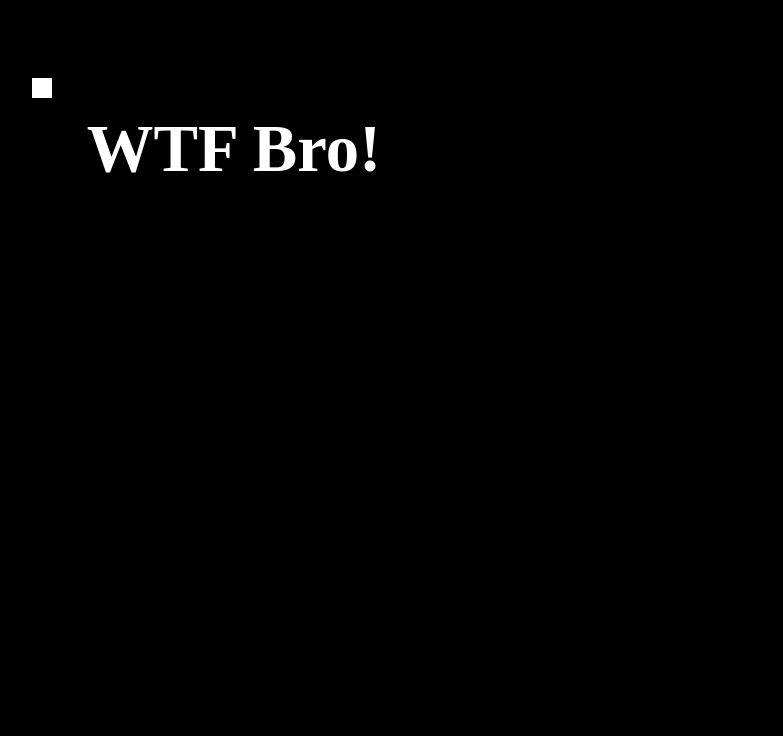
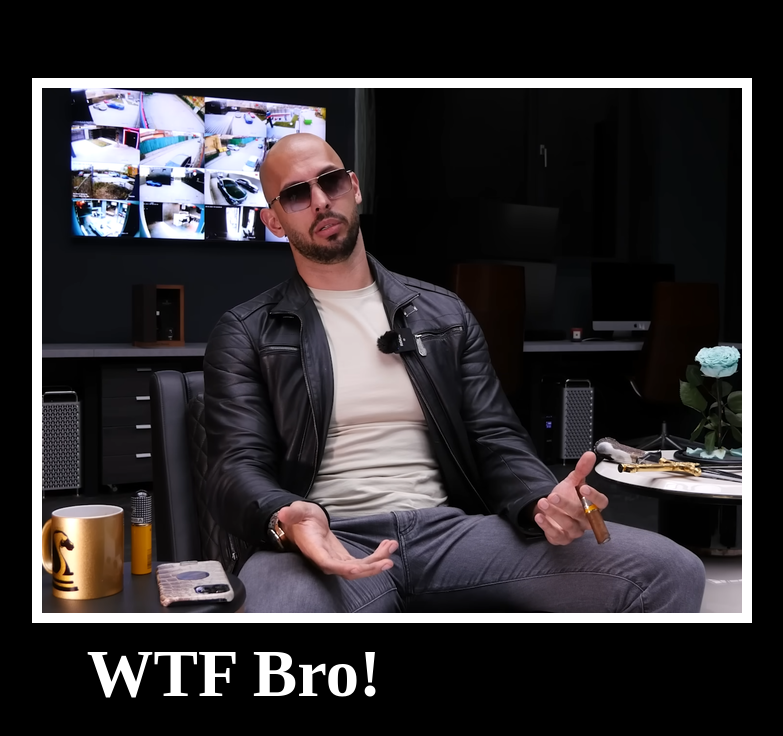
Before and after one commit to Shauryak07/Free-Money-, a plain HTML site: page index.html in a window 1280 px wide. Shown: the whole page, without its empty margins (406-1189 px from the left). Drawn offline with Linux system fonts and the light colour scheme.

Commit message:
Add files via upload

```diff
--- a/index.html
+++ b/index.html
@@ -22,7 +22,7 @@ But it must have the following features:
 </head>
 <body>
   <link rel="stylesheet" href="./style.css">
-  <img src="../6.4 Motivation Meme Project/assets/62fea815ec781d001868c1b4.webp" alt="">
+  <img src="./assets/62fea815ec781d001868c1b4.webp" alt="">
   <h1>WTF Bro!</h1>
 
 
```
